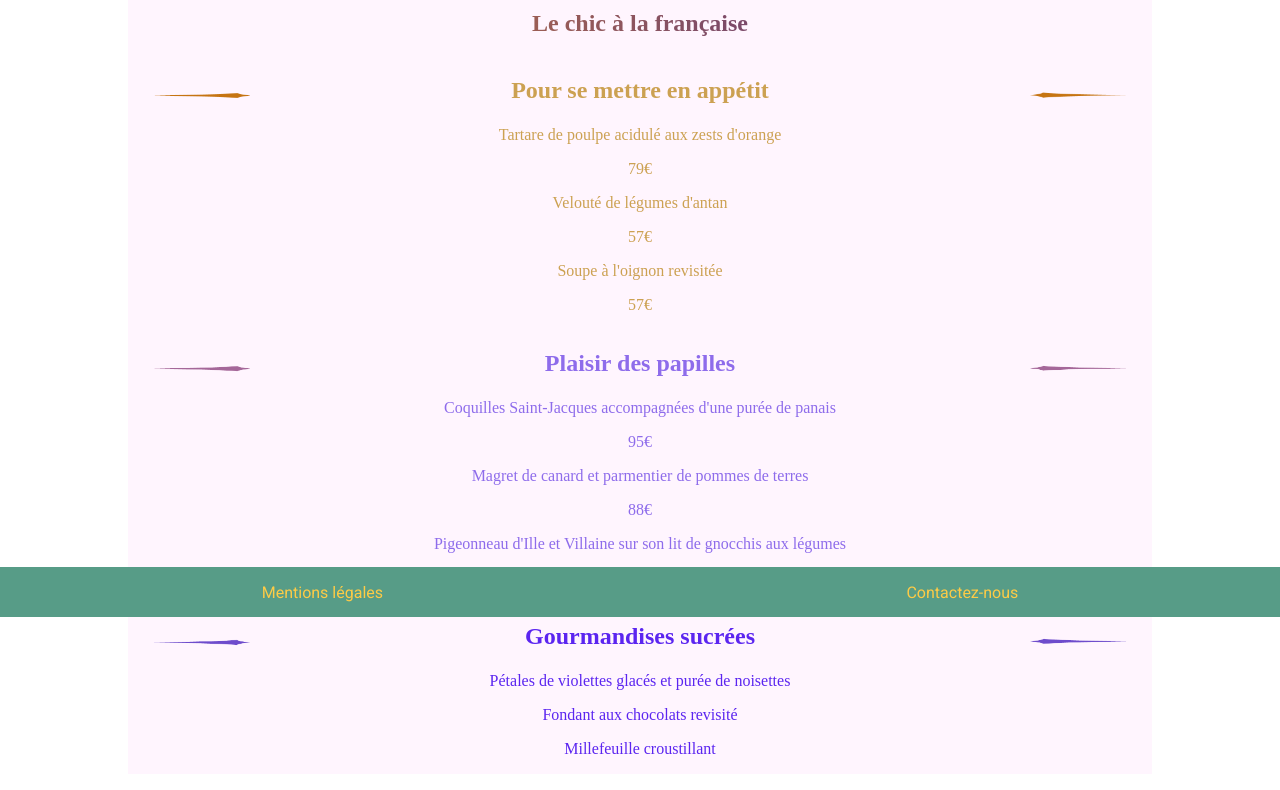
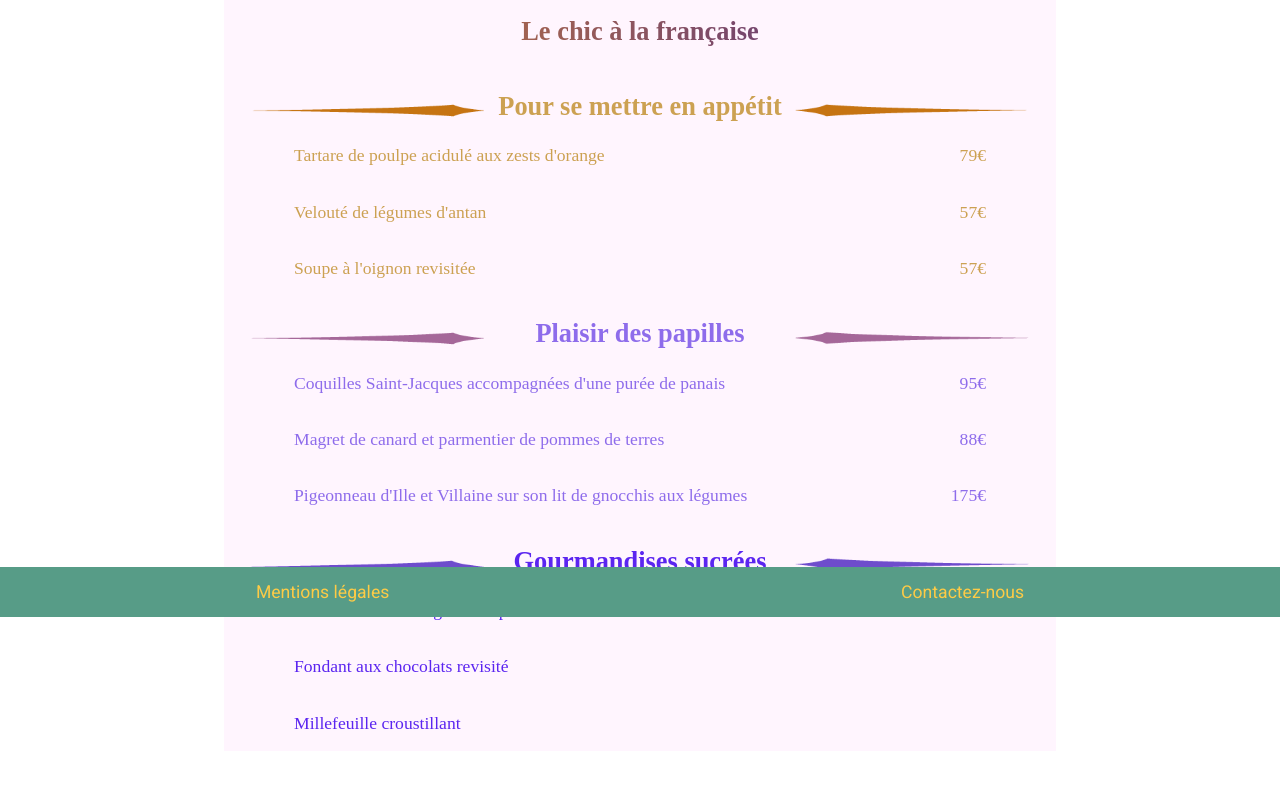
Before and after one commit to Kevin-wachel/Projet3, a plain HTML site: page menu_chic.html in a window 1280 px wide. Shown: the part 183-973 px from the top of the page. Drawn offline with Linux system fonts and the light colour scheme; a web font is replaced by a local one.

Commit message:
ok voir pour remplacer img

```diff
--- a/menu_chic.html
+++ b/menu_chic.html
@@ -35,7 +35,7 @@
                         <img src="image/trait_orange_chic.png" alt="trait orange" class="rotateimg180"/>
                     </section>
                     <!--Plats-->
-                    <div>
+                    <div class="plats">
                         <ul>
                             <li>
                                 <p>Tartare de poulpe acidulé aux zests d'orange</p>
@@ -61,7 +61,7 @@
                         <img src="image/trait_violet_chic.png" alt="trait violet" class="rotateimg180"/>
                     </section>
                     <!--Plats-->
-                    <div>
+                    <div class="plats">
                         <ul>
                             <li>
                                 <p>Coquilles Saint-Jacques accompagnées d'une purée de panais</p>
@@ -87,7 +87,7 @@
                         <img src="image/trait_bleu_chic.png" alt="trait bleu" class="rotateimg180"/>
                     </section>
                     <!--Plats-->
-                    <div>
+                    <div class="plats">
                         <ul>
                             <li>
                                 <p>Pétales de violettes glacés et purée de noisettes</p>
--- a/sass/Base/_base.scss
+++ b/sass/Base/_base.scss
@@ -1,9 +1,15 @@
 /* Generale */
 
+body {
+    height: 100%;
+    margin: 0px;
+    display: flex;
+    flex-direction: column;
+    font-family: 'Roboto', sans-serif;
+}
+
+@media (min-width: 700px) {
     body {
-        height: 100%;
-        margin: 0px;
-        display: flex;
-        flex-direction: column;
-        font-family: 'Roboto', sans-serif;
+        font-size: 1.1em;
     }
+}
--- a/sass/Pages/_home.scss
+++ b/sass/Pages/_home.scss
@@ -100,3 +100,41 @@
         box-shadow: 0 0 20px 5px rgba(0, 0, 0, 0.1)
     }
 }
+
+@media (min-width: 700px) {
+    .menu {
+        display: grid;
+        margin: auto 50px auto 50px;
+    }
+
+    .menu_note {
+        grid-column: 1;
+        grid-row: 1;
+    }
+
+    .menu_chic {
+        grid-column: 2;
+        grid-row: 1;
+    }
+
+    .menu_delice {
+        grid-column: 1;
+        grid-row: 2;
+    }
+
+    .menu_palette {
+        grid-column: 2;
+        grid-row: 2;
+    }
+
+    .prochainement {
+        width: 400px;
+    }
+}
+
+@media (min-width: 1024px) {
+    .menu {
+        display: grid;
+        margin: auto 100px auto 100px;
+    }
+}
--- a/sass/Pages/_mentions.scss
+++ b/sass/Pages/_mentions.scss
@@ -4,3 +4,9 @@
     text-align: justify;
     margin: auto 5px 80px 5px;
 }
+
+@media (min-width: 700px) {
+    .container {
+        margin: auto 50px 80px 50px;
+    }
+}
--- a/sass/Pages/_menu.scss
+++ b/sass/Pages/_menu.scss
@@ -39,6 +39,38 @@ h1 {
     flex: 1;
     margin: 0 25px;
     border-top: $border-top-titre-note;
+}
+
+@media (min-width: 700px) {
+    .titre::before,
+    .titre::after {
+        margin: 0 50px;
+    }
+
+    .plats {
+        li {
+            display: flex;
+            flex-direction: row;
+            flex-wrap: wrap;
+            justify-content: space-between;
+        }
+        ul {
+            margin: auto 10px auto 10px;
+        }
+    }
+}
+
+@media (min-width: 1024px) {
+    .titre::before,
+    .titre::after {
+        margin: 0 75px;
+    }
+
+    .plats {
+        ul {
+            margin: auto 30px auto 30px;
+        }
+    }
 }
 
 /* Partie Menu Le chic a la française */
@@ -101,6 +133,26 @@ h1 {
     color: rgb(91, 37, 240);
 }
 
+@media (min-width: 700px) {
+    .trait {
+        width: 25%;
+    }
+
+    .rotateimg180 {
+        width: 25%;
+    }
+}
+
+@media (min-width: 1024px) {
+    .trait {
+        width: 30%;
+    }
+
+    .rotateimg180 {
+        width: 30%;
+    }
+}
+
 /* Partie Menu Le délice des papilles */
 
 .carte_menu_delice {
@@ -134,6 +186,18 @@ h1 {
     height: auto;
 }
 
+@media (min-width: 700px) {
+    .rotateimg {
+        width: 25%;
+    }
+}
+
+@media (min-width: 1024px) {
+    .rotateimg {
+        width: 30%;
+    }
+}
+
 /* Partie Menu La palette du goût */
 
 .carte_menu_palette {
--- a/sass/Utils/_mixins.scss
+++ b/sass/Utils/_mixins.scss
@@ -15,4 +15,7 @@
     margin: 0px auto 80px auto;
     text-align: center;
     $box-shadow-menu: 0 0 7px #dddddd;
+    @media (min-width: 700px) {
+        width: 65%;
+    }
 }
```
Also changed, not shown: menu_delice.html (+3 -3 lines), menu_note.html (+3 -3 lines), menu_palette.html (+3 -3 lines), sass/styles.css, 1 other file.
